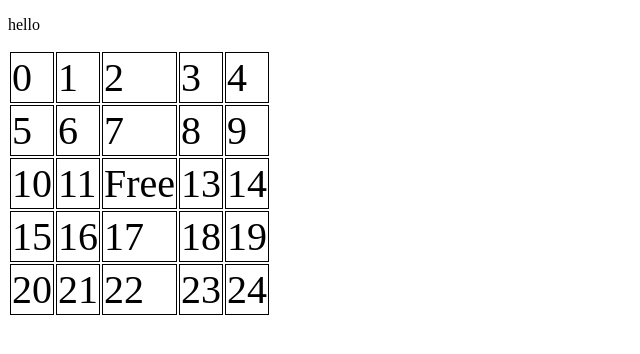
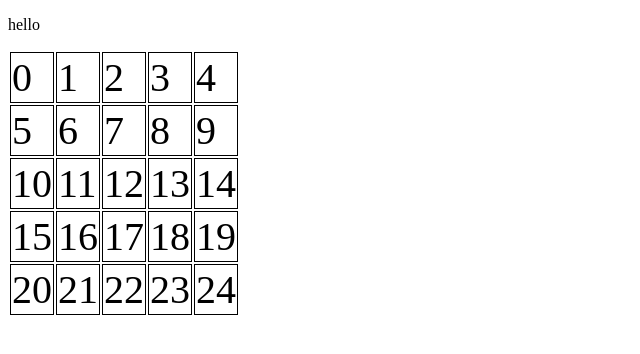
Before and after one commit to Olha98/Bingo-game, a React (Create React App) app: page / in a window 1280 px wide. Shown: the top 354 px of the page, without its empty margins (0-640 px from the left). Built offline with nearby package versions, Linux system fonts and the light colour scheme.

Commit message:
feat:  set up active cells

```diff
--- a/globals.d.ts
+++ b/globals.d.ts
@@ -1,4 +1,4 @@
-declare module '*.svg' {
+declare module "*.svg" {
   const content: string;
   export default content;
 }
--- a/src/components/molecules/BingoBoard/index.tsx
+++ b/src/components/molecules/BingoBoard/index.tsx
@@ -3,13 +3,23 @@ import { useState } from 'react';
 import * as S from './style';
 
 export const BingoBoard: React.FC<{ board: any }> = ({ board }) => {
-  const [active, seActive] = useState([]);
+  const [calledNumbers, setCalledNumbers] = useState([]);
+  const [isWin, setIsWin] = useState(false);
+  const isActiveCell = num => (calledNumbers.includes(Number(num)) ? 'green' : 'white');
 
-  const checkSteps = (e: any) => {
-    console.log(e.target.id, 'id');
+  const handleClick = (e: any) => {
+    const id = Number(e.target.id);
 
-    seActive([...active, Number(e.target.id)]);
+    if (!calledNumbers.includes(id)) {
+      setCalledNumbers([...calledNumbers, id]);
+    } else {
+      setCalledNumbers(calledNumbers.filter(num => num !== id));
+    }
   };
+
+
+
+
 
   return (
     <S.BingoBoardTable>
@@ -17,7 +27,7 @@ export const BingoBoard: React.FC<{ board: any }> = ({ board }) => {
         {board.map((row, i) => (
           <tr key={i}>
             {row.map((num, j) => (
-              <td key={`${i}-${j}`} id={num} onClick={e => checkSteps(e)} style={{ background: active.includes(Number(num)) ? 'green' : 'white' }}>
+              <td key={`${i}-${j}`} id={num} onClick={e => handleClick(e)} style={{ background: isActiveCell(num) }}>
                 {num}
               </td>
             ))}
--- a/src/components/molecules/BingoCard/index.tsx
+++ b/src/components/molecules/BingoCard/index.tsx
@@ -1,4 +1,4 @@
-import React from 'react'
+import React from 'react';
 
 export const BingoCard = () => {
   return <div>index</div>;
--- a/src/components/molecules/BingoGame/index.tsx
+++ b/src/components/molecules/BingoGame/index.tsx
@@ -4,6 +4,7 @@ import { BingoBoard } from '../BingoBoard';
 // import BingoCard from './BingoCard';
 
 export const BingoGame = () => {
+  // useStateS
   // Define the range of numbers to choose from
   const numbers = Array.from({ length: 25 }, (_, i) => i);
 
@@ -15,14 +16,14 @@ export const BingoGame = () => {
     for (let j = 0; j < 5; j++) {
       if (i === 2 && j === 2) {
         // Center square is free
-        row.push('Free');
+        // row.push('Free');
+        row.push(12);
       } else {
         const num = i * 5 + j;
         row.push(num);
       }
     }
     board.push(row);
-
   }
 
   return (
```
Also changed, not shown: src/components/molecules/BingoBoard/style.ts (line endings or trailing spaces).
